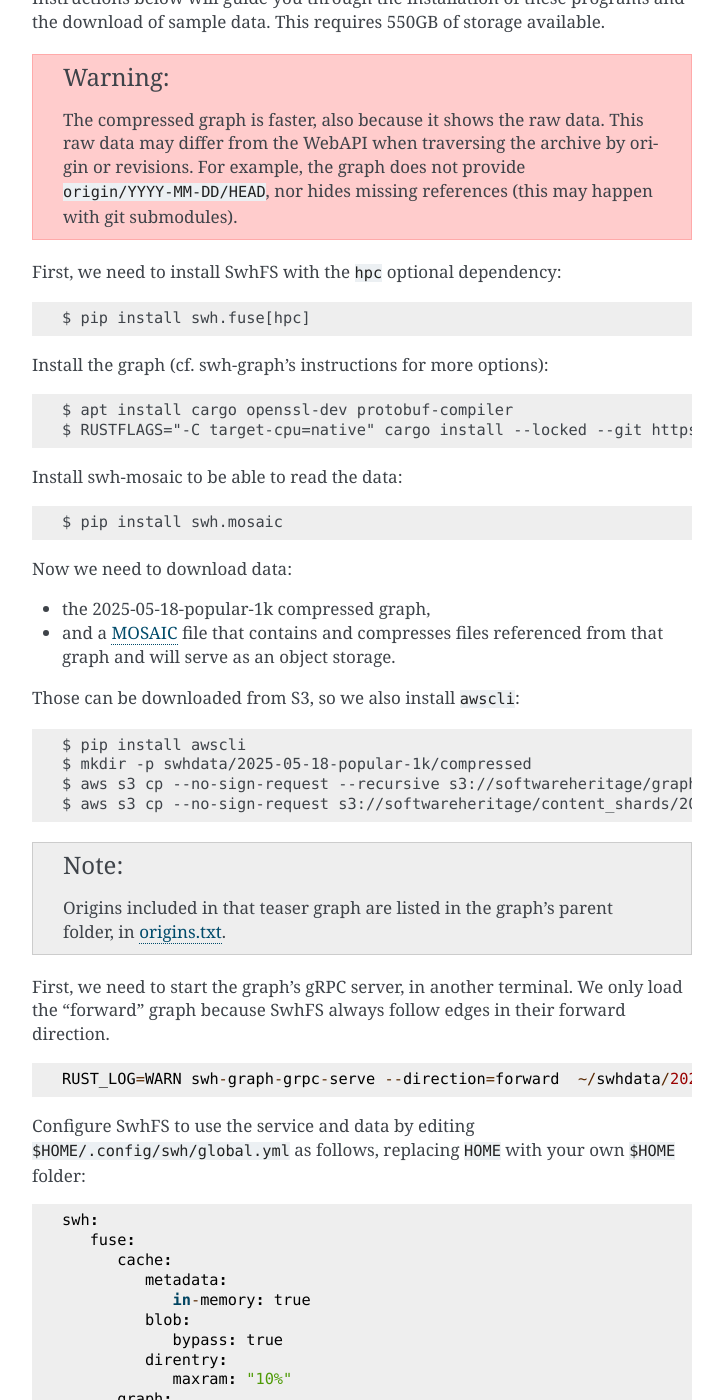
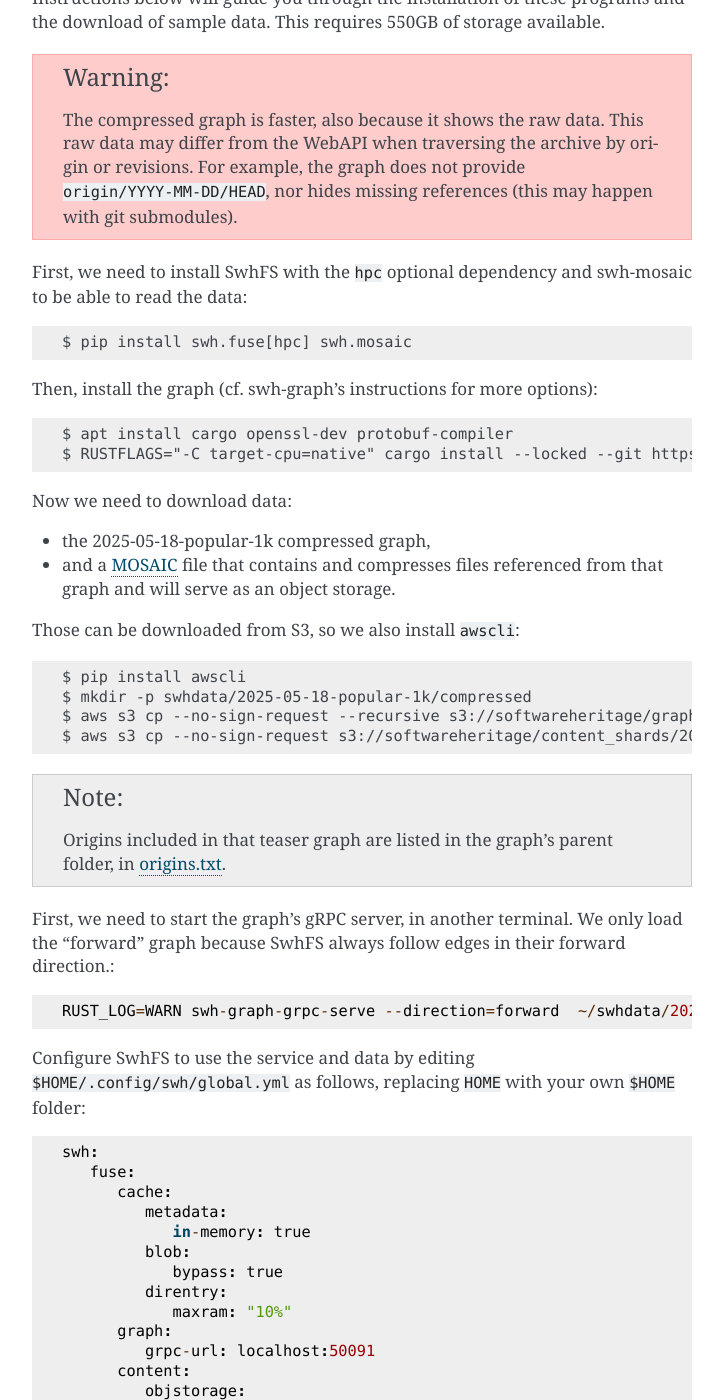
Before and after one commit to SoftwareHeritage/swh-fuse, a Sphinx documentation site: the page built from docs/tutorial.rst, in a window 1280 px wide and 1400 px high, scrolled down 6299 px. Shown: the whole window, without its empty margins (388-1111 px from the left). Built offline with Sphinx 7.4.7, drawn with Linux system fonts in a browser that asks for light colours; pages that are not in the unit, such as notebooks, are missing from menus; cross-references to code outside the pages are shown as plain code.

Commit message:
Improve tutorial again

```diff
--- a/docs/tutorial.rst
+++ b/docs/tutorial.rst
@@ -375,18 +375,17 @@
    ``origin/YYYY-MM-DD/HEAD``, nor hides missing references (this may happen with
    git submodules).
 
-First, we need to install SwhFS with the ``hpc`` optional dependency::
+First, we need to install SwhFS with the ``hpc`` optional dependency and
+:ref:`swh-mosaic
+<https://docs.softwareheritage.org/devel/swh-mosaic/index.html>` to be able to
+read the data::
 
-   $ pip install swh.fuse[hpc]
+   $ pip install swh.fuse[hpc] swh.mosaic
 
-Install the graph (cf. :ref:`swh-graph's instructions <swh-graph-quickstart>` for more options)::
+Then, install the graph (cf. :ref:`swh-graph's instructions <swh-graph-quickstart>` for more options)::
 
    $ apt install cargo openssl-dev protobuf-compiler
    $ RUSTFLAGS="-C target-cpu=native" cargo install --locked --git https://gitlab.softwareheritage.org/swh/devel/swh-graph.git swh-graph-grpc-server
-
-Install :ref:`swh-mosaic <https://docs.softwareheritage.org/devel/swh-mosaic/index.html>` to be able to read the data::
-
-   $ pip install swh.mosaic
 
 Now we need to download data:
 
@@ -410,18 +409,14 @@
    `origins.txt <https://softwareheritage.s3.amazonaws.com/graph/2025-05-18-popular-1k/origins.txt>`_.
 
 First, we need to start the graph's gRPC server, in another terminal.
-We only load the "forward" graph because SwhFS always follow edges in their forward direction.
-
-::
+We only load the "forward" graph because SwhFS always follow edges in their forward direction.::
 
    RUST_LOG=WARN swh-graph-grpc-serve --direction=forward  ~/swhdata/2025-05-18-popular-1k/compressed/graph
 
 
 Configure SwhFS to use the service and data by editing
 ``$HOME/.config/swh/global.yml`` as follows, replacing ``HOME`` with your own
-``$HOME`` folder:
-
-::
+``$HOME`` folder::
 
    swh:
       fuse:
```
Also changed, not shown: other parts of docs/tutorial.rst (+3 -6 lines).
